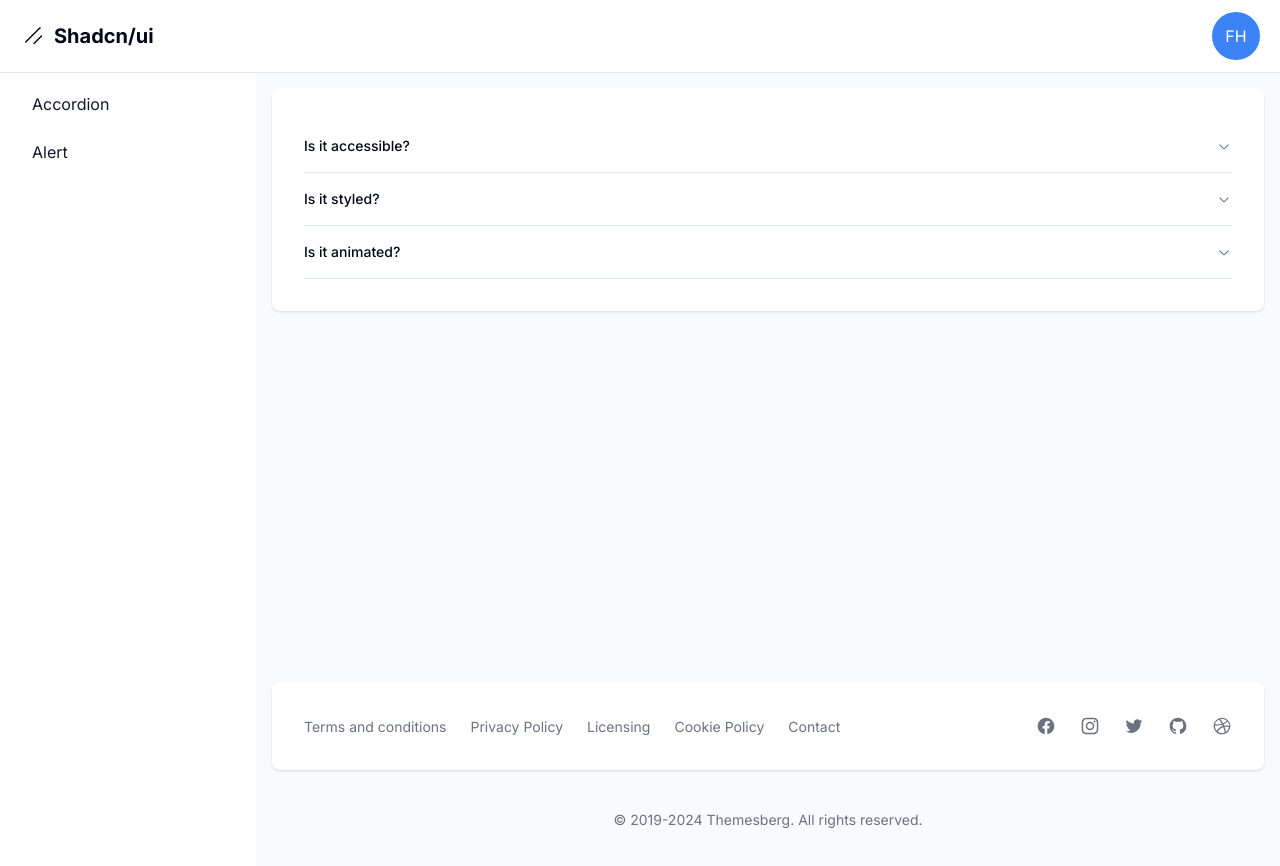
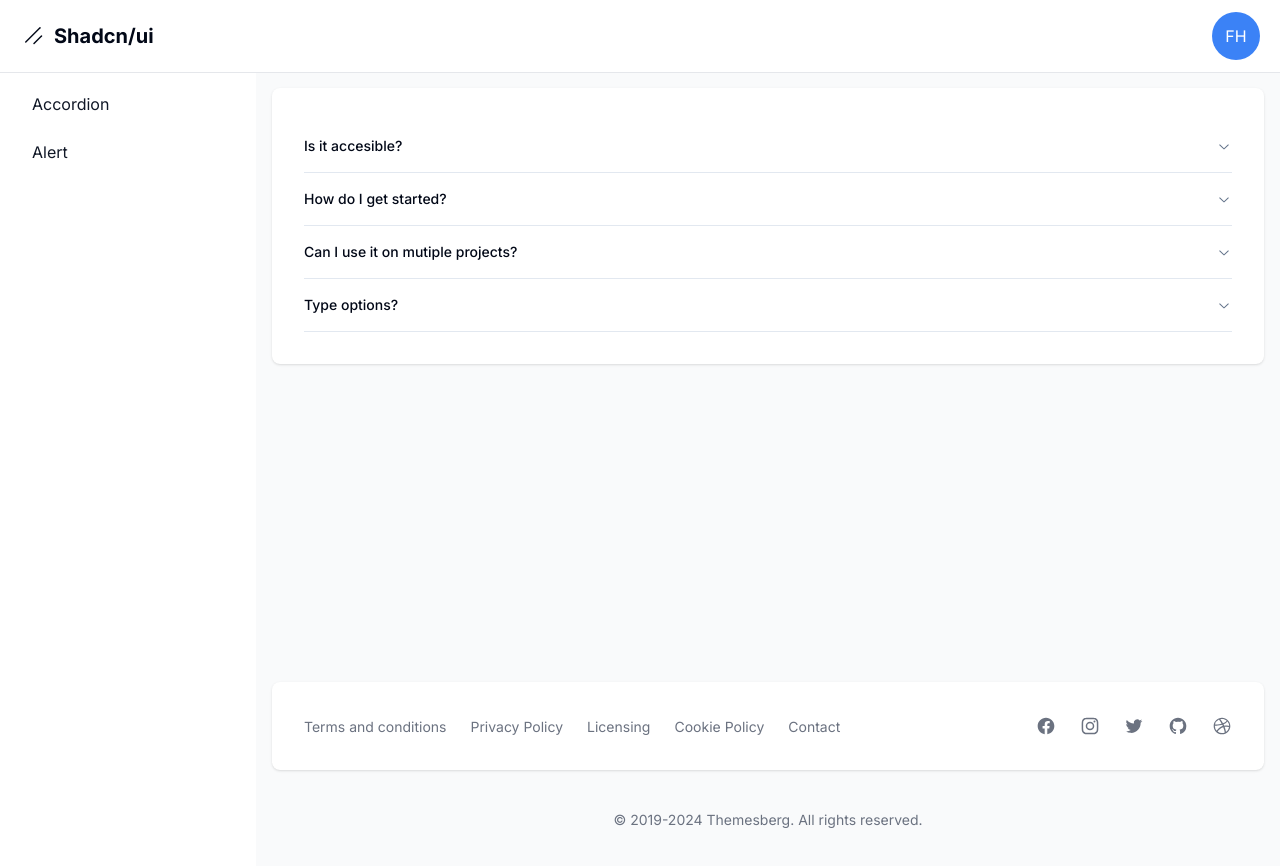
Before and after one commit to Starklord17/Shadcn-Dashboard, a Next.js app: page /dashboard/accordion in a window 1280 px wide. Shown: the top 866 px of the page. Built offline with nearby package versions, Linux system fonts and the light colour scheme.

Commit message:
:zap: Accordion

```diff
--- a/src/app/dashboard/accordion/page.tsx
+++ b/src/app/dashboard/accordion/page.tsx
@@ -1,30 +1,48 @@
-import { Accordion, AccordionContent, AccordionItem, AccordionTrigger } from "@/components/ui/accordion";
+import {
+  Accordion,
+  AccordionContent,
+  AccordionItem,
+  AccordionTrigger,
+} from "@/components/ui/accordion";
+
+const items = [
+  {
+    id: "item-1",
+    question: "Is it accesible?",
+    answer: "Yes. It adheres to the WAI-ARIA design pattern",
+  },
+  {
+    id: "item-2",
+    question: "How do I get started?",
+    answer: "You can start by reading the documentation.",
+  },
+  {
+    id: "item-3",
+    question: "Can I use it on mutiple projects?",
+    answer: "Yes. It's licensed under MIT license",
+  },
+  {
+    id: "item-4",
+    question: "Type options?",
+    answer: "Types available: single, multiple",
+  }
+];
 
 export default function Page() {
   return (
     <div>
-      <Accordion type="single" collapsible className="w-full">
-      <AccordionItem value="item-1">
-        <AccordionTrigger>Is it accessible?</AccordionTrigger>
-        <AccordionContent>
-          Yes. It adheres to the WAI-ARIA design pattern.
-        </AccordionContent>
-      </AccordionItem>
-      <AccordionItem value="item-2">
-        <AccordionTrigger>Is it styled?</AccordionTrigger>
-        <AccordionContent>
-          Yes. It comes with default styles that matches the other
-          components&apos; aesthetic.
-        </AccordionContent>
-      </AccordionItem>
-      <AccordionItem value="item-3">
-        <AccordionTrigger>Is it animated?</AccordionTrigger>
-        <AccordionContent>
-          Yes. It&apos;s animated by default, but you can disable it if you
-          prefer.
-        </AccordionContent>
-      </AccordionItem>
-    </Accordion>
+      <Accordion type="single" className="w-full">
+
+        {
+          items.map((item) => (
+            <AccordionItem value={item.id} key={item.id}>
+              <AccordionTrigger>{item.question}</AccordionTrigger>
+              <AccordionContent>{item.answer}</AccordionContent>
+            </AccordionItem>
+          ))
+        }
+
+      </Accordion>
     </div>
   );
 }
```
Also changed, not shown: 1 other file (tests, documents, lock files or other folders).
